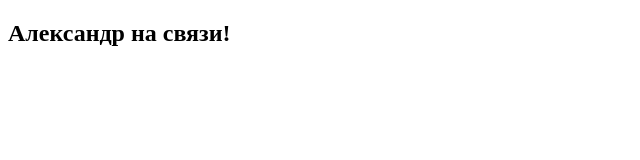
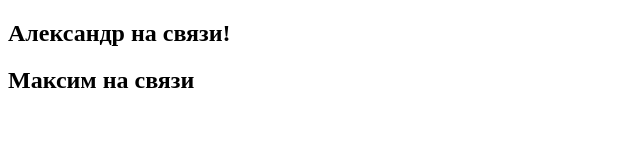
Before and after one commit to impact48lip/newsyear3, a plain HTML site: page index.html in a window 1280 px wide. Shown: the whole page, without its empty margins (0-640 px from the left). Drawn offline with Linux system fonts and the light colour scheme.

Commit message:
zagolovok

```diff
--- a/index.html
+++ b/index.html
@@ -8,5 +8,6 @@
 </head>
 <body>
     <h2>Александр на связи!</h2>
+    <h2>Максим на связи</h2>
 </body>
 </html>
```
